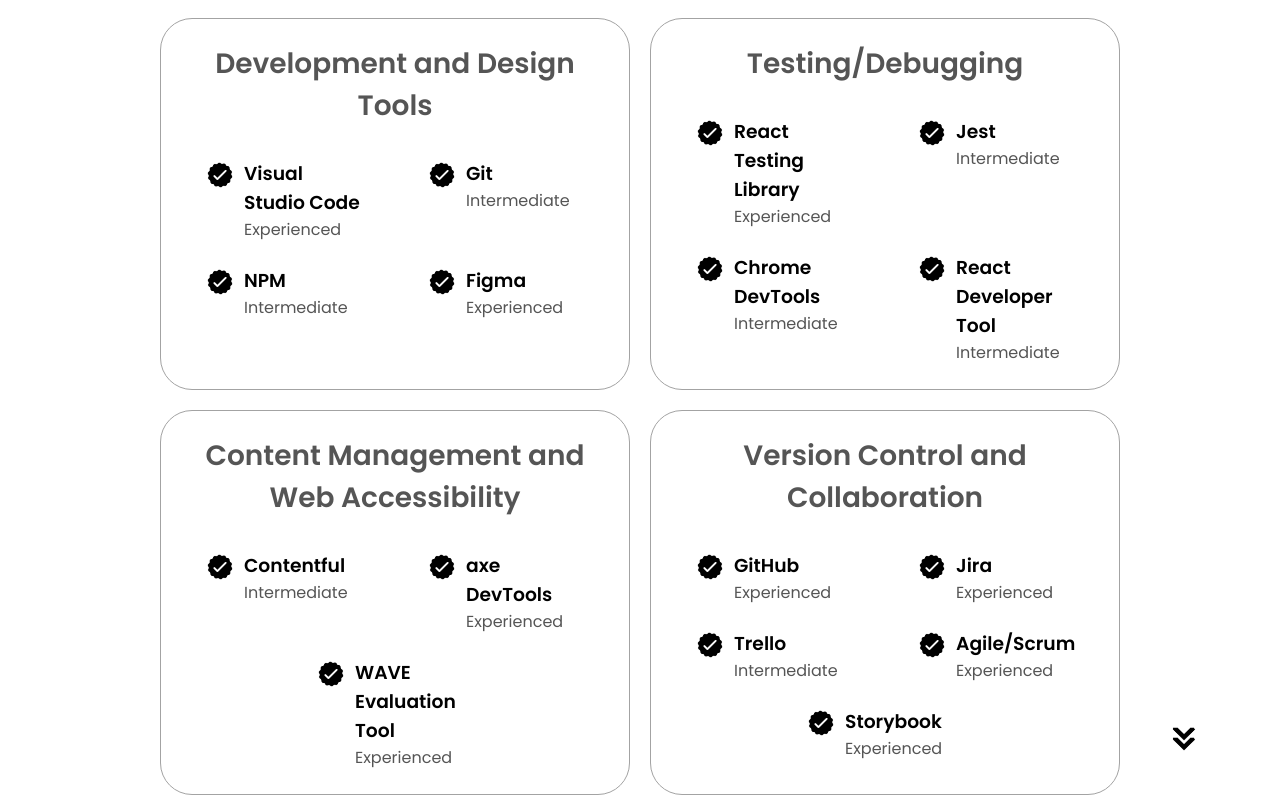
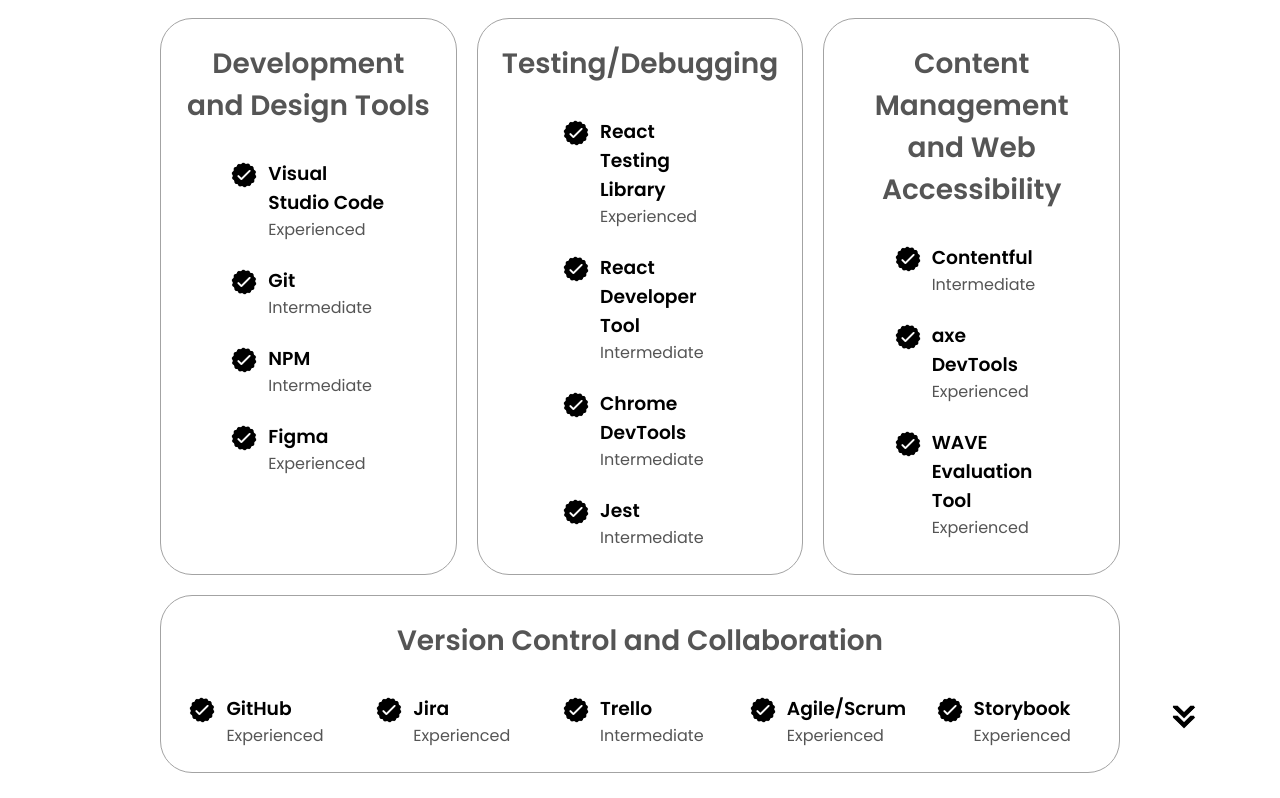
Before and after one commit to alina-sadykova/my-portfolio-default-1, a plain HTML site: page index.html in a window 1280 px wide. Shown: the part 2213-3011 px from the top of the page. Drawn offline with Linux system fonts and the light colour scheme.

Commit message:
fix styling issues

```diff
--- a/index.html
+++ b/index.html
@@ -51,7 +51,7 @@
         <div class="btn-container">
           <button
             class="btn btn-color-2"
-            onclick="window.open('./assets/2024_resume_sadykova.pdf')"
+            onclick="window.open('./assets/2024-resume-alina-sadykova.pdf')"
           >
             Download Resume
           </button>
@@ -382,7 +382,7 @@
                   class="icon"
                 />
                 <div>
-                  <h3>Jest</h3>
+                  <h3>React Developer Tool</h3>
                   <p>Intermediate</p>
                 </div>
               </article>
@@ -397,6 +397,7 @@
                   <p>Intermediate</p>
                 </div>
               </article>
+
               <article>
                 <img
                   src="./assets/checkmark.png"
@@ -404,7 +405,7 @@
                   class="icon"
                 />
                 <div>
-                  <h3>React Developer Tool</h3>
+                  <h3>Jest</h3>
                   <p>Intermediate</p>
                 </div>
               </article>
--- a/style.css
+++ b/style.css
@@ -289,8 +289,10 @@ section {
 }
 
 .about-containers-experience {
-  display: grid;
-  grid-template-columns: 1fr 1fr;
+  display: flex;
+  flex-wrap: wrap;
+  /* display: grid; */
+  /* grid-template-columns: 1fr 1fr; */
   column-gap: 20px;
   row-gap: 20px;
 }
```
Also changed, not shown: 2 other files.
